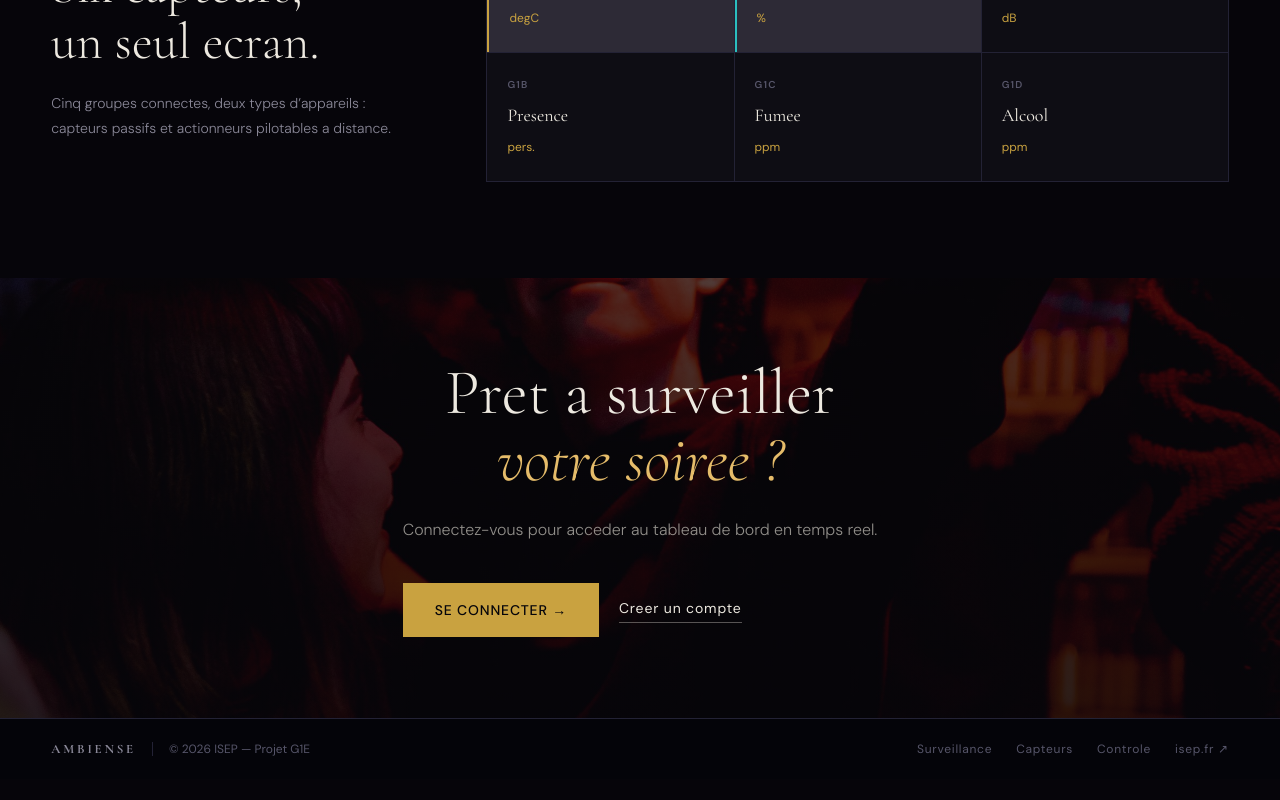
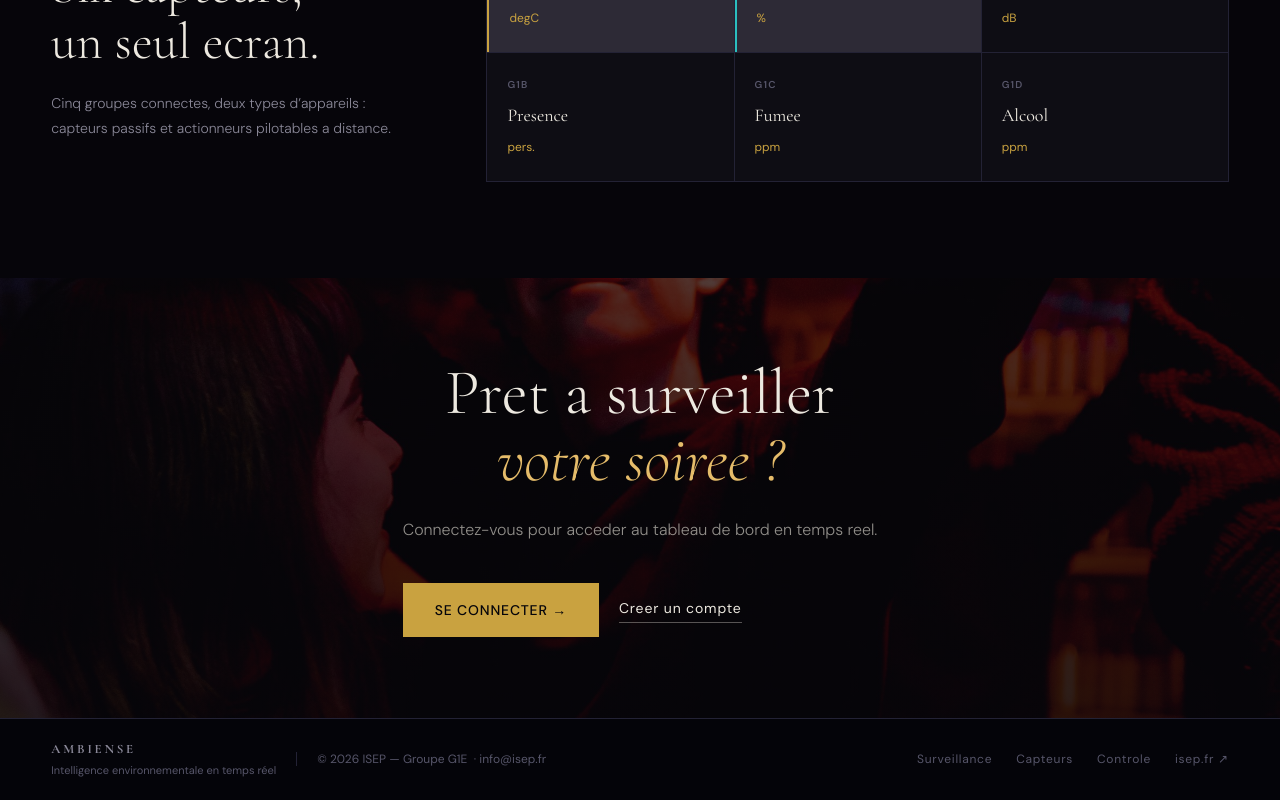
Before and after one commit to Sarobidy-creater/Ambiense_website_iot, a React (Vite) app in the folder front/: page / in a window 1280 px wide. Shown: the part 2683-3483 px from the top of the page. Before the commit the page ends 3462 px from the top, so only its background shows below. Built offline with nearby package versions, Linux system fonts and the light colour scheme; no server answers.

Commit message:
fix: footer - tagline + email ISEP, sans alourdir

```diff
--- a/front/src/components/Footer.module.css
+++ b/front/src/components/Footer.module.css
@@ -23,7 +23,21 @@
 .left {
   display: flex;
   align-items: center;
-  gap: var(--sp-4);
+  gap: var(--sp-5);
+}
+
+.brand {
+  display: flex;
+  flex-direction: column;
+  gap: 3px;
+}
+
+.tagline {
+  font-family: var(--font-body);
+  font-size: 0.6875rem;
+  color: var(--clr-text-faint);
+  white-space: nowrap;
+  margin: 0;
 }
 
 .wordmark {
@@ -53,6 +67,13 @@
   color: var(--clr-text-faint);
   white-space: nowrap;
 }
+
+.legalLink {
+  color: var(--clr-text-faint);
+  text-decoration: none;
+  transition: color 200ms;
+}
+.legalLink:hover { color: var(--clr-or); }
 
 /* ── Droite ──────────────────────────────────────────────── */
 
--- a/front/src/components/Footer.tsx
+++ b/front/src/components/Footer.tsx
@@ -9,14 +9,19 @@ export function Footer() {
     <footer className={styles.footer} aria-label="Pied de page">
       <div className={styles.inner}>
 
-        {/* Gauche : marque + ISEP */}
+        {/* Gauche : marque + tagline + legal */}
         <div className={styles.left}>
-          <Link to="/" className={styles.wordmark} aria-label="AMBIENSE">
-            AMBIENSE
-          </Link>
+          <div className={styles.brand}>
+            <Link to="/" className={styles.wordmark} aria-label="AMBIENSE">
+              AMBIENSE
+            </Link>
+            <p className={styles.tagline}>Intelligence environnementale en temps r&eacute;el</p>
+          </div>
           <span className={styles.sep} aria-hidden="true" />
           <span className={styles.legal}>
-            &copy; {new Date().getFullYear()} ISEP &mdash; Projet G1E
+            &copy; {new Date().getFullYear()} ISEP &mdash; Groupe G1E
+            &nbsp;&middot;&nbsp;
+            <a href="mailto:info@isep.fr" className={styles.legalLink}>info@isep.fr</a>
           </span>
         </div>
 
```
